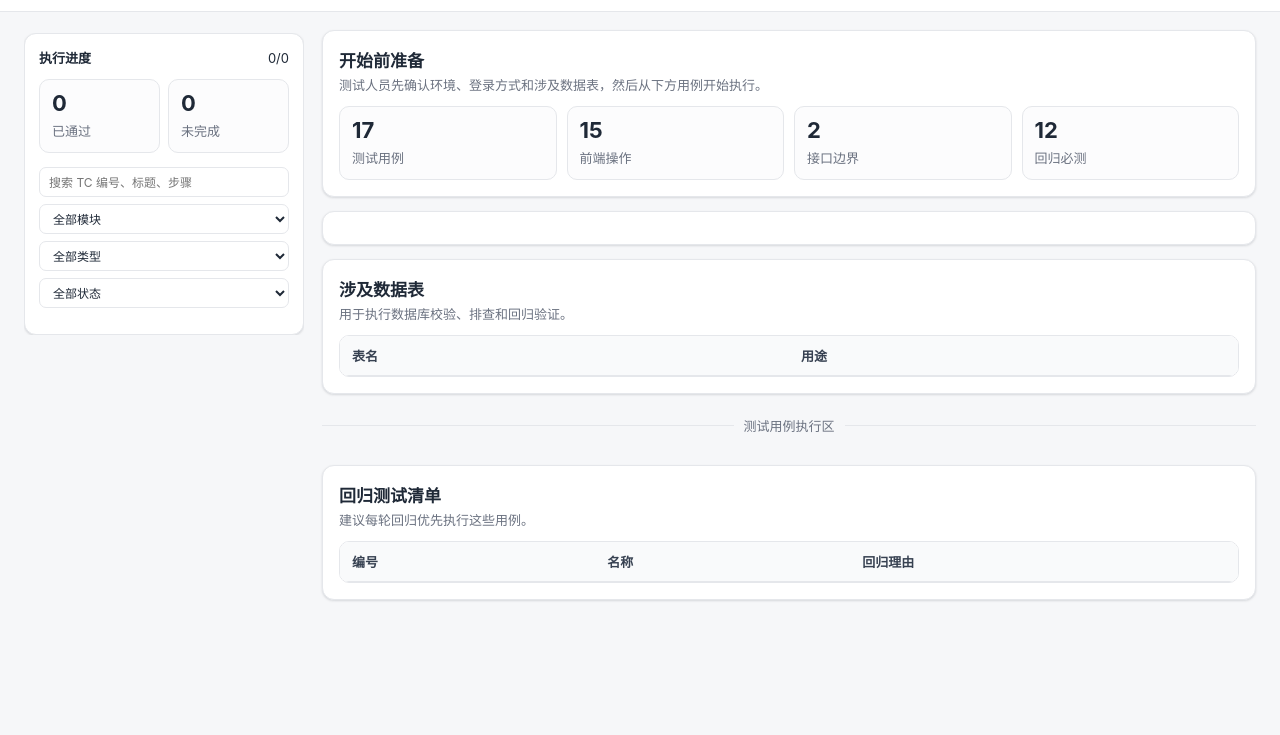
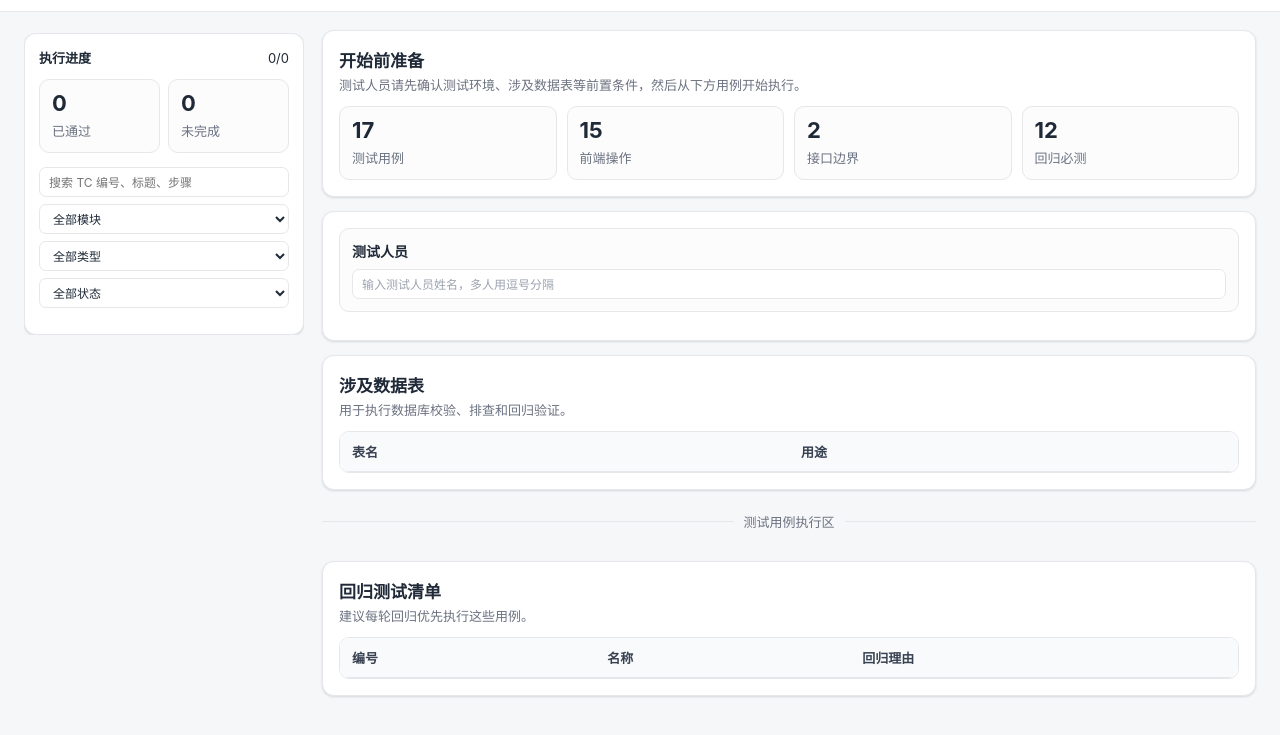
Before and after one commit to xijuangu/test-runner-generator, a website: page template.html in a window 1280 px wide. Shown: the part 47-782 px from the top of the page. Drawn offline with Linux system fonts and the light colour scheme.

Commit message:
feat: add tester name input — persists to localStorage, appears in exported report
- Change prep section subtitle to include '前置条件'
- Add tester input field in env panel, styled consistently (.tester-input)
- Save to state.testers on input, persist to localStorage
- Include tester names in exported HTML report header

```diff
--- a/template.html
+++ b/template.html
@@ -34,7 +34,8 @@
   .side-card { padding:14px; }
   .progress-line { display:flex; align-items:center; justify-content:space-between; margin-bottom:8px; font-size:13px; }
   .filters { display:grid; gap:7px; margin-top:14px; }
-  .filters input, .filters select { width:100%; height:30px; border:1px solid var(--line); border-radius:var(--radius-sm); padding:5px 9px; background:var(--panel); color:var(--text); font-size:12px; line-height:18px; }
+  .filters input, .filters select, .tester-input { width:100%; height:30px; border:1px solid var(--line); border-radius:var(--radius-sm); padding:5px 9px; background:var(--panel); color:var(--text); font-size:12px; line-height:18px; }
+  .tester-input::placeholder { color:#9ca3af; }
   .nav-list { margin-top:12px; display:grid; gap:var(--gap-xs); }
   .nav-item { display:grid; grid-template-columns:auto 1fr auto; align-items:center; gap:var(--gap-sm); padding:8px 9px; border-radius:var(--radius-sm); text-decoration:none; color:var(--text); border:1px solid transparent; font-size:13px; }
   .nav-item:hover { background:#f8fafc; border-color:#edf2f7; }
@@ -170,7 +171,7 @@
         <div class="section-title">
           <div>
             <h2>开始前准备</h2>
-            <p>测试人员先确认环境、登录方式和涉及数据表，然后从下方用例开始执行。</p>
+            <p>测试人员请先确认测试环境、涉及数据表等前置条件，然后从下方用例开始执行。</p>
           </div>
         </div>
         <div class="summary-grid">
@@ -182,6 +183,10 @@
       </section>
 
       <section class="panel">
+        <div class="info-box" style="margin-bottom:12px;">
+          <h3>测试人员</h3>
+          <input id="testerInput" class="tester-input" placeholder="输入测试人员姓名，多人用逗号分隔" />
+        </div>
         <div class="info-grid" id="envGrid"></div>
       </section>
 
@@ -341,6 +346,9 @@ function initStatic() {
   document.getElementById('regressionTotal').textContent = DATA.summary?.regression ?? DATA.cases.filter(c => c.regression).length;
   document.querySelector('#tableList tbody').innerHTML = DATA.tables.map(t => `<tr><td><code>${escapeHtml(t.name)}</code></td><td>${escapeHtml(t.purpose)}</td></tr>`).join('');
   document.querySelector('#regressionTable tbody').innerHTML = DATA.regression.map(r => `<tr><td><a href="#${r.id}">${escapeHtml(r.id)}</a></td><td>${escapeHtml(r.name)}</td><td>${escapeHtml(r.reason)}</td></tr>`).join('');
+  const testerInput = document.getElementById('testerInput');
+  testerInput.value = state.testers || '';
+  testerInput.addEventListener('input', () => { state.testers = testerInput.value.trim(); save(); });
   document.getElementById('closeLightbox').addEventListener('click', closeLightbox);
   document.getElementById('imageLightbox').addEventListener('click', event => {
     if (event.target.id === 'imageLightbox') closeLightbox();
@@ -850,7 +858,7 @@ async function buildReportHtml() {
 <div class="wrap">
   <header>
     <h1>风险管理模块测试报告</h1>
-    <p>生成时间：${escapeHtml(generatedAt)} ｜ 通过率：${passRate}% ｜ 报告来源：测试执行页本地记录</p>
+    <p>测试人员：${escapeHtml(state.testers || '未填写')} ｜ 生成时间：${escapeHtml(generatedAt)} ｜ 通过率：${passRate}% ｜ 报告来源：测试执行页本地记录</p>
     <div class="conclusion ${conclusion.cls}">
       <div><strong>${conclusion.text}</strong><p>${conclusion.desc}</p></div>
       <div class="progress"><span>${summary.passed}/${total} 已通过</span><div class="bar"><i></i></div></div>
```
